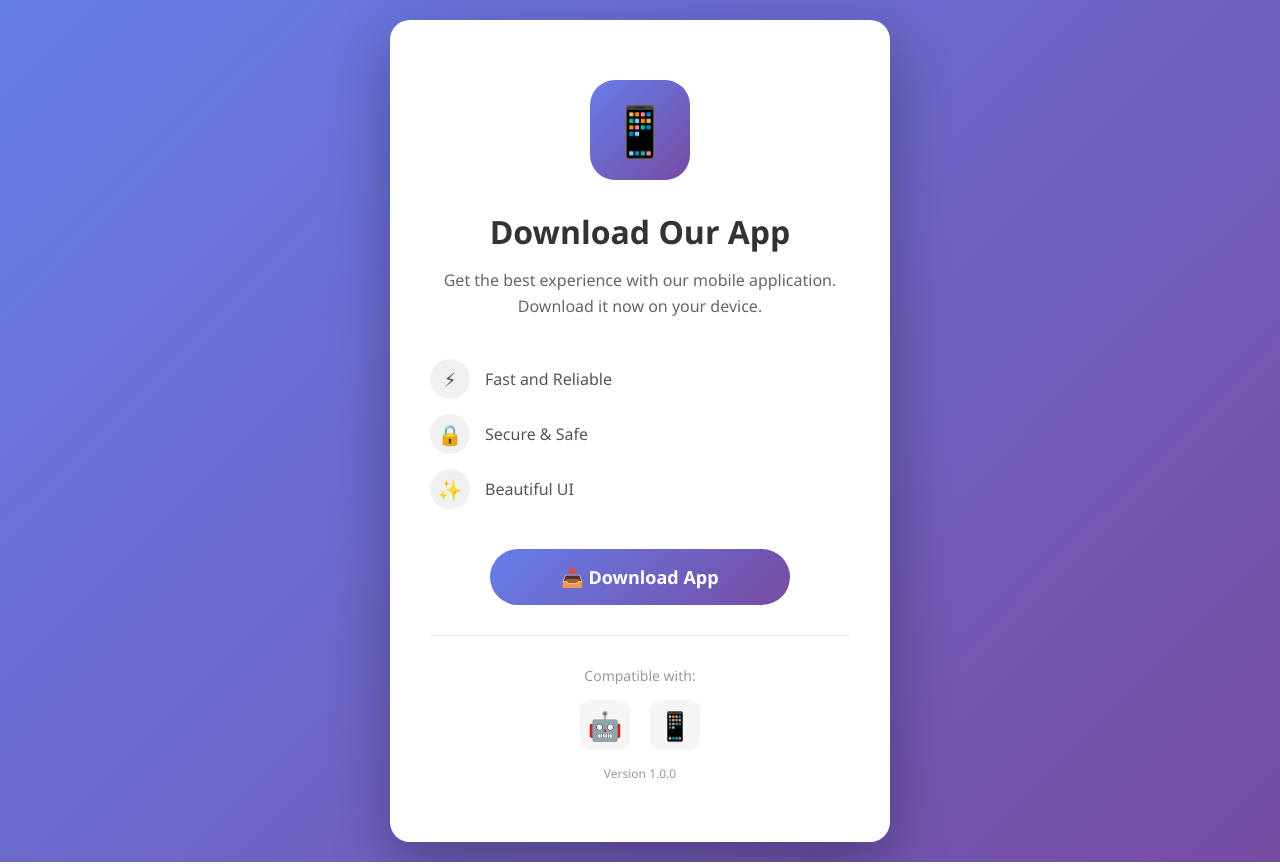
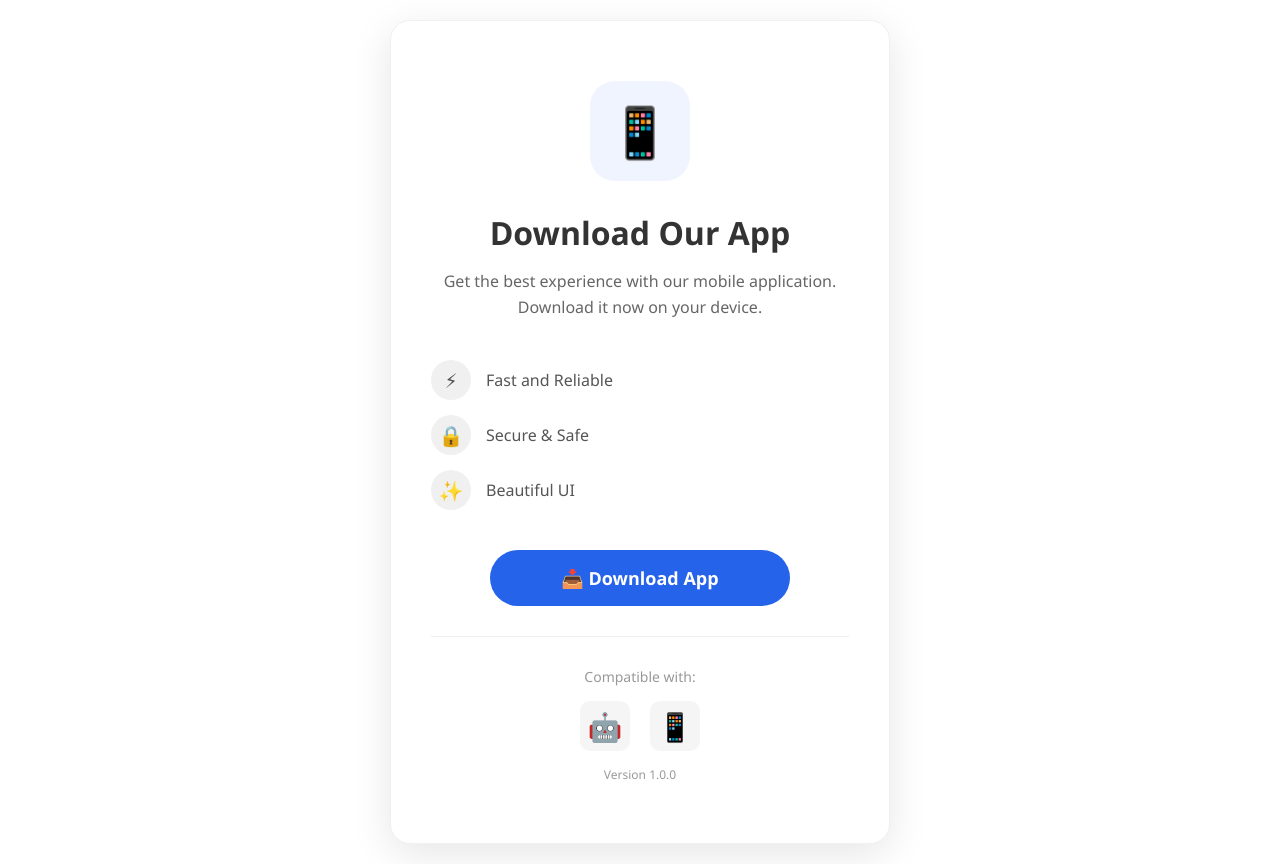
Before and after one commit to Kishore276/pbl-app-deploy, a website: page index.html in a window 1280 px wide. Drawn offline with Linux system fonts and the light colour scheme.

Commit message:
Update UI: Remove purple color, use white background and blue button

```diff
--- a/index.html
+++ b/index.html
@@ -13,7 +13,7 @@
 
         body {
             font-family: 'Segoe UI', Tahoma, Geneva, Verdana, sans-serif;
-            background: linear-gradient(135deg, #667eea 0%, #764ba2 100%);
+            background: #ffffff;
             min-height: 100vh;
             display: flex;
             align-items: center;
@@ -24,17 +24,18 @@
         .container {
             background: white;
             border-radius: 20px;
-            box-shadow: 0 20px 60px rgba(0, 0, 0, 0.3);
+            box-shadow: 0 10px 40px rgba(0, 0, 0, 0.1);
             max-width: 500px;
             width: 100%;
             padding: 60px 40px;
             text-align: center;
+            border: 1px solid #f0f0f0;
         }
 
         .logo {
             width: 100px;
             height: 100px;
-            background: linear-gradient(135deg, #667eea 0%, #764ba2 100%);
+            background: #f0f4ff;
             border-radius: 25px;
             display: flex;
             align-items: center;
@@ -82,7 +83,7 @@
         }
 
         .download-btn {
-            background: linear-gradient(135deg, #667eea 0%, #764ba2 100%);
+            background: #2563eb;
             color: white;
             border: none;
             padding: 16px 50px;
@@ -99,7 +100,7 @@
 
         .download-btn:hover {
             transform: translateY(-3px);
-            box-shadow: 0 10px 30px rgba(102, 126, 234, 0.4);
+            box-shadow: 0 10px 30px rgba(37, 99, 235, 0.3);
         }
 
         .download-btn:active {
```
